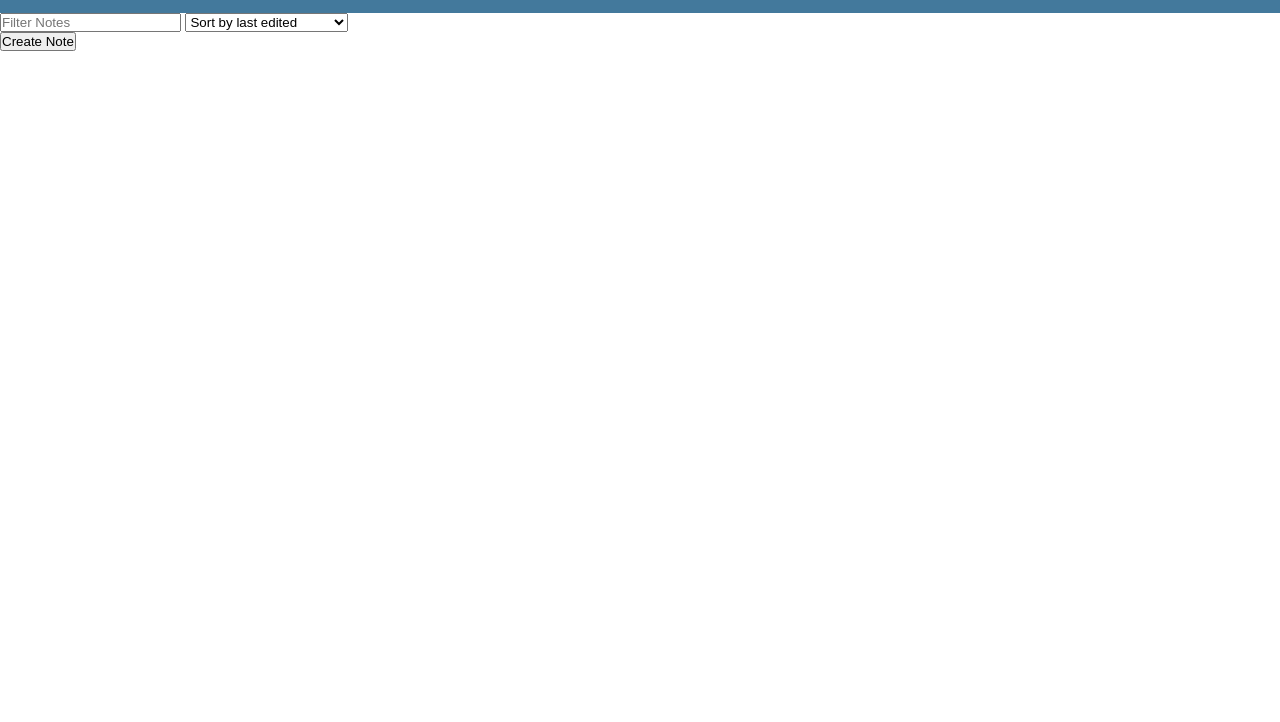
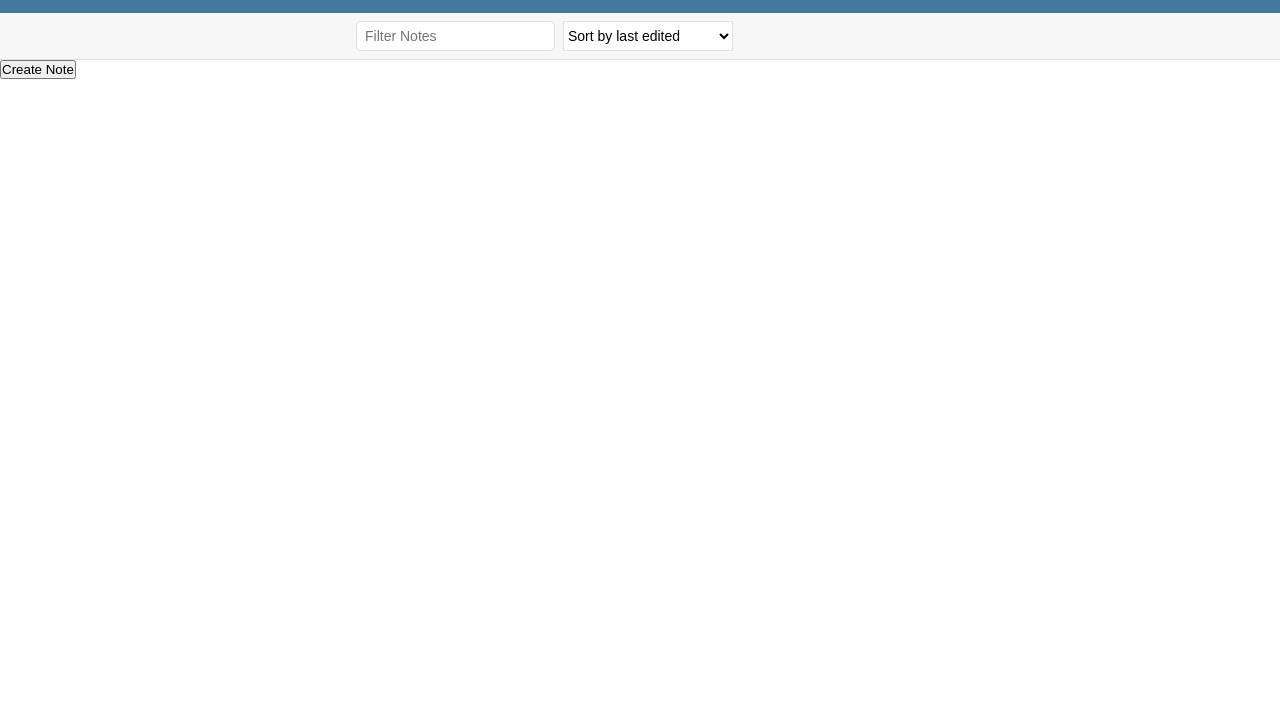
Before and after one commit to AaronPowell96/Note-App-Moduled, a plain HTML site: page index.html in a window 1280 px wide. Shown: the part 78-800 px from the top of the page. Drawn offline with nearby package versions, Linux system fonts and the light colour scheme.

Commit message:
Added actionbar

```diff
--- a/index.html
+++ b/index.html
@@ -8,18 +8,29 @@
     <title>Note Taker</title>
   </head>
   <body>
-    <div class="header">
+    <header class="header">
       <div class="container">
         <h1 class="header__title">Notes App</h1>
         <h2 class="header__subtitle">By Aaron Powell</h2>
       </div>
+    </header>
+
+    <div class="actions">
+      <div class="actions__container">
+        <input
+          id="searchNotes"
+          type="text"
+          class="input"
+          placeholder="Filter Notes"
+        />
+        <select name="" id="filterBy" class="dropdown">
+          <option value="byEdited">Sort by last edited</option>
+          <option value="byCreated">Sort by recently created</option>
+          <option value="byAlphabet">Sort alphabetically</option>
+        </select>
+      </div>
     </div>
-    <input id="searchNotes" type="text" placeholder="Filter Notes" />
-    <select name="" id="filterBy">
-      <option value="byEdited">Sort by last edited</option>
-      <option value="byCreated">Sort by recently created</option>
-      <option value="byAlphabet">Sort alphabetically</option>
-    </select>
+
     <div id="notesDiv"></div>
     <button id="createNote">Create Note</button>
     <script src="https://cdnjs.cloudflare.com/ajax/libs/moment.js/2.22.2/moment-with-locales.min.js"></script>
```
